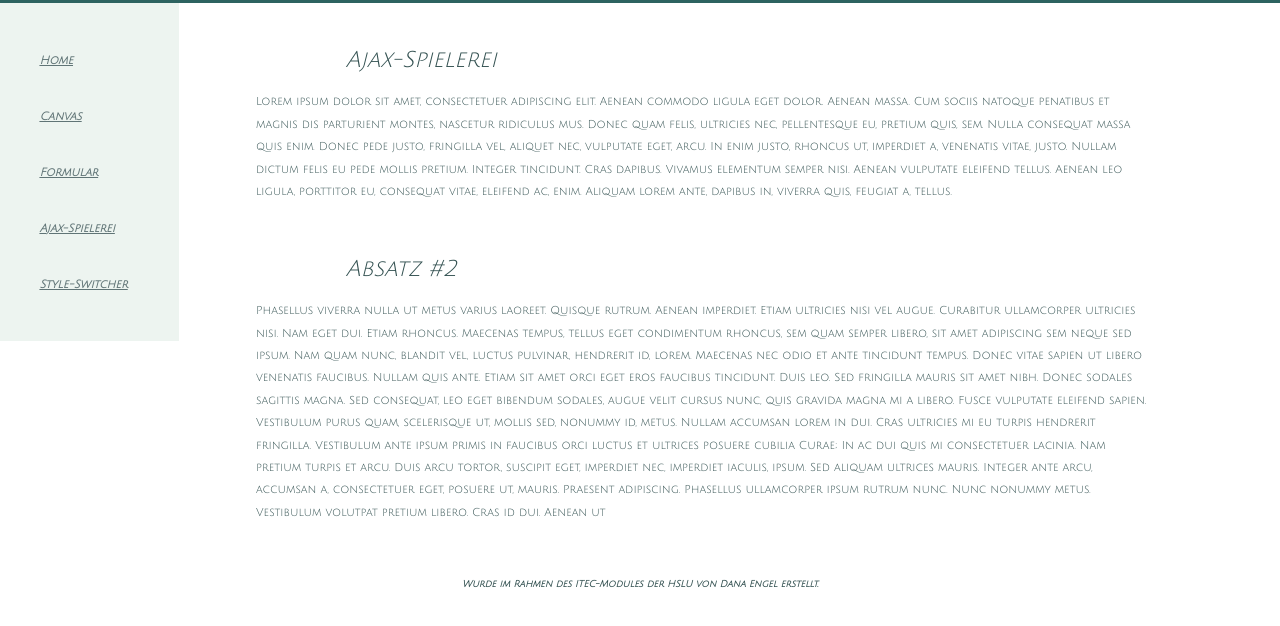
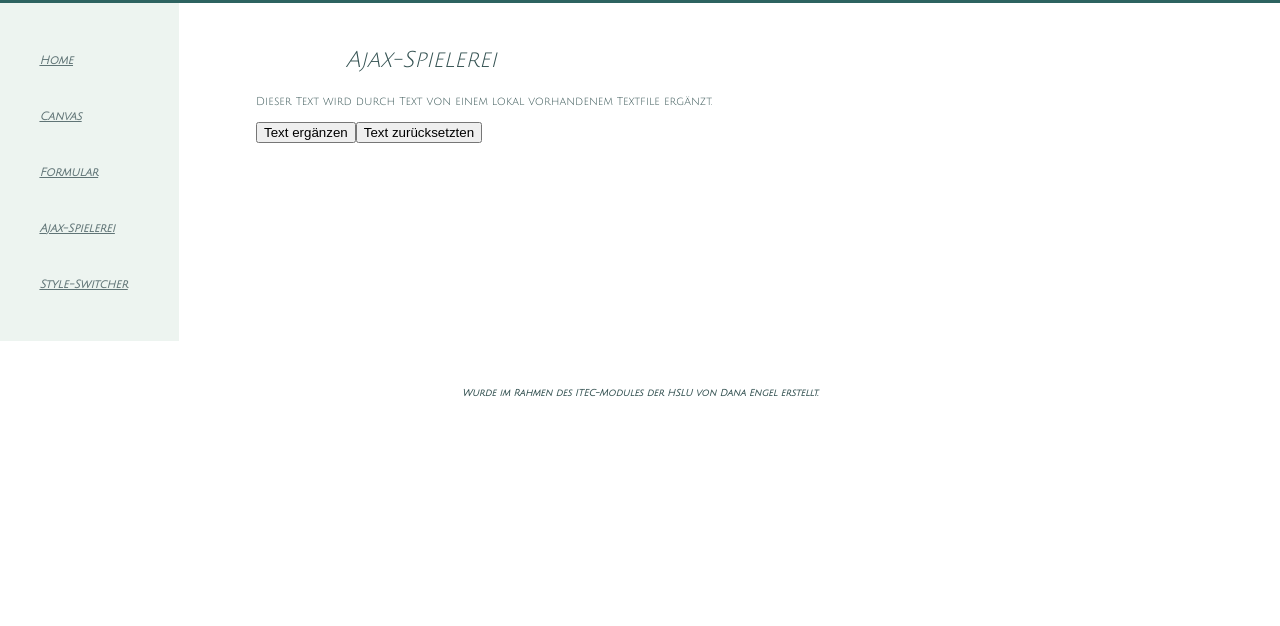
Before and after one commit to engeld/itec, a plain HTML site: page pages/ajax.html in a window 1280 px wide. Shown: the part 46-672 px from the top of the page. Drawn offline with Linux system fonts and the light colour scheme.

Commit message:
add ajax gimmick

```diff
--- /dev/null
+++ b/js/ajax.js
@@ -0,0 +1,22 @@
+function changeText() {
+  var textfile;
+
+  if( window.XMLHttpRequest ) {
+    textfile = new XMLHttpRequest();
+  }
+
+  textfile.onreadystatechange = function() {
+    if( textfile.readyState == 4 && textfile.status == 200) {
+      document.getElementById( "itec-ajax" ).innerHTML = textfile.responseText;
+    }
+  }
+
+  textfile.open( "GET", "lorem-ipsum.txt", true);
+  textfile.send();
+
+}
+
+function resetText() {
+  var text = "Dieser Text wird durch Text von einem lokal vorhandenem Textfile ergänzt.";
+  document.getElementById( "itec-ajax" ).innerHTML = text;
+}
--- a/pages/ajax.html
+++ b/pages/ajax.html
@@ -6,6 +6,7 @@
 
     <title>Testseite</title>
     <link rel="stylesheet" href="../css/style.css">
+    <script type="text/javascript" src="../js/ajax.js"></script>
   </head>
   <body>
     <header>
@@ -23,11 +24,11 @@
 
     <article>
       <h2>Ajax-Spielerei</h2>
-      <p>Lorem ipsum dolor sit amet, consectetuer adipiscing elit. Aenean commodo ligula eget dolor. Aenean massa. Cum sociis natoque penatibus et magnis dis parturient montes, nascetur ridiculus mus. Donec quam felis, ultricies nec, pellentesque eu, pretium quis, sem. Nulla consequat massa quis enim. Donec pede justo, fringilla vel, aliquet nec, vulputate eget, arcu. In enim justo, rhoncus ut, imperdiet a, venenatis vitae, justo. Nullam dictum felis eu pede mollis pretium. Integer tincidunt. Cras dapibus. Vivamus elementum semper nisi. Aenean vulputate eleifend tellus. Aenean leo ligula, porttitor eu, consequat vitae, eleifend ac, enim. Aliquam lorem ante, dapibus in, viverra quis, feugiat a, tellus.</p>
-    </article>
-    <article>
-      <h2>Absatz #2</h2>
-      <p>Phasellus viverra nulla ut metus varius laoreet. Quisque rutrum. Aenean imperdiet. Etiam ultricies nisi vel augue. Curabitur ullamcorper ultricies nisi. Nam eget dui. Etiam rhoncus. Maecenas tempus, tellus eget condimentum rhoncus, sem quam semper libero, sit amet adipiscing sem neque sed ipsum. Nam quam nunc, blandit vel, luctus pulvinar, hendrerit id, lorem. Maecenas nec odio et ante tincidunt tempus. Donec vitae sapien ut libero venenatis faucibus. Nullam quis ante. Etiam sit amet orci eget eros faucibus tincidunt. Duis leo. Sed fringilla mauris sit amet nibh. Donec sodales sagittis magna. Sed consequat, leo eget bibendum sodales, augue velit cursus nunc, quis gravida magna mi a libero. Fusce vulputate eleifend sapien. Vestibulum purus quam, scelerisque ut, mollis sed, nonummy id, metus. Nullam accumsan lorem in dui. Cras ultricies mi eu turpis hendrerit fringilla. Vestibulum ante ipsum primis in faucibus orci luctus et ultrices posuere cubilia Curae; In ac dui quis mi consectetuer lacinia. Nam pretium turpis et arcu. Duis arcu tortor, suscipit eget, imperdiet nec, imperdiet iaculis, ipsum. Sed aliquam ultrices mauris. Integer ante arcu, accumsan a, consectetuer eget, posuere ut, mauris. Praesent adipiscing. Phasellus ullamcorper ipsum rutrum nunc. Nunc nonummy metus. Vestibulum volutpat pretium libero. Cras id dui. Aenean ut</p>
+      <p id="itec-ajax">
+        Dieser Text wird durch Text von einem lokal vorhandenem Textfile ergänzt.
+      </p>
+      <button type="button" onclick="changeText()">Text ergänzen</button>
+      <button type="button" onclick="resetText()">Text zurücksetzten</button>
     </article>
     <footer>Wurde im Rahmen des ITEC-Modules der HSLU von Dana Engel erstellt.</footer>
   </body>
```
Also changed, not shown: pages/lorem-ipsum.txt (added).
